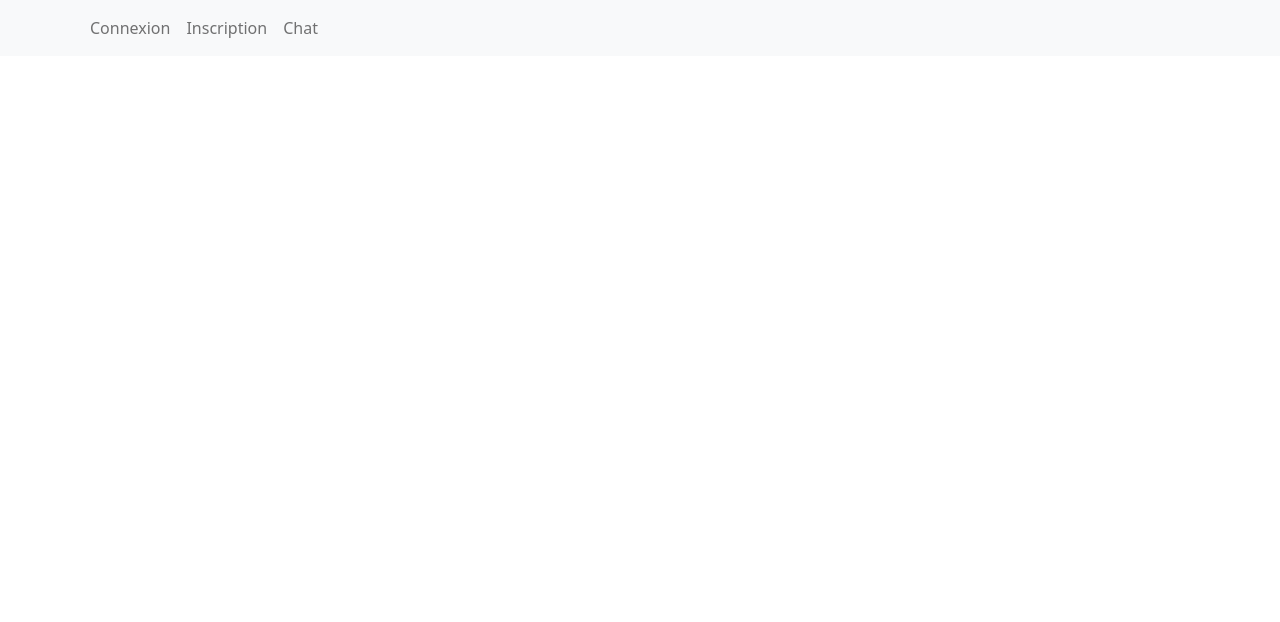
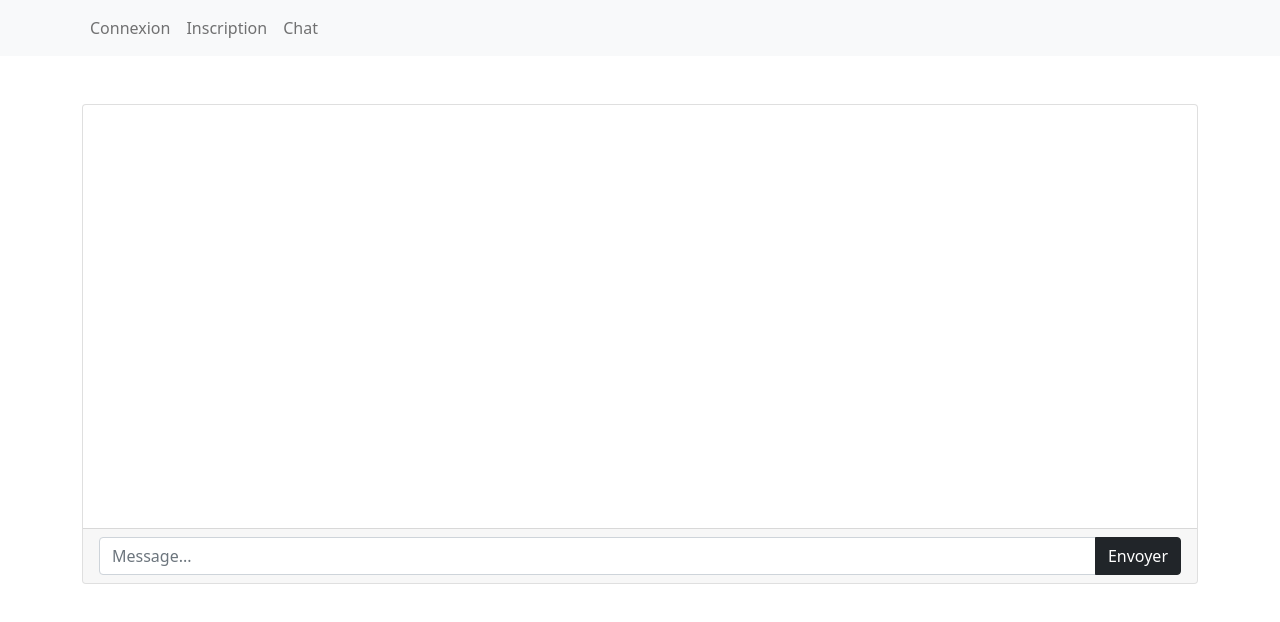
Before and after one commit to waseem1104/Real-Time-Coding, a React (Create React App) app in the folder client/: page /chatbot in a window 1280 px wide. Shown: the top 622 px of the page. Built offline with nearby package versions, Linux system fonts and the light colour scheme; no server answers.

Commit message:
CSS chatbot

```diff
--- a/client/src/component/front/chatbot/Chatbot.js
+++ b/client/src/component/front/chatbot/Chatbot.js
@@ -2,18 +2,35 @@ import React from "react";
 import { Fragment, useState, useEffect,useCallback,useMemo } from "react";
 import Menu from '../Menu';
 import Container from "react-bootstrap/Container";
-import ListGroup from 'react-bootstrap/ListGroup';
+import InputGroup from 'react-bootstrap/InputGroup';
+import Button from 'react-bootstrap/Button';
+import Form from 'react-bootstrap/Form';
+import Card from 'react-bootstrap/Card';
 import Row from 'react-bootstrap/Row';
 import Col from 'react-bootstrap/Col';
 import { useSocket } from '../../../context/SocketContext';
 
 export default function Chatbot(){
+
+
     return(
         <Fragment>
             <Menu/>
             <Container>
                 <Row className="mt-5">
                     <Col>
+                    <Card style={{height: '30rem'}}>
+                            <Card.Body>
+                            </Card.Body>
+                            <Card.Footer>
+                            <InputGroup>
+                                <Form.Control
+                                placeholder="Message..."
+                                />
+                                <Button variant="dark">Envoyer</Button>
+                            </InputGroup>
+                            </Card.Footer>
+                        </Card>
                     </Col>
                 </Row>
             </Container>
```
